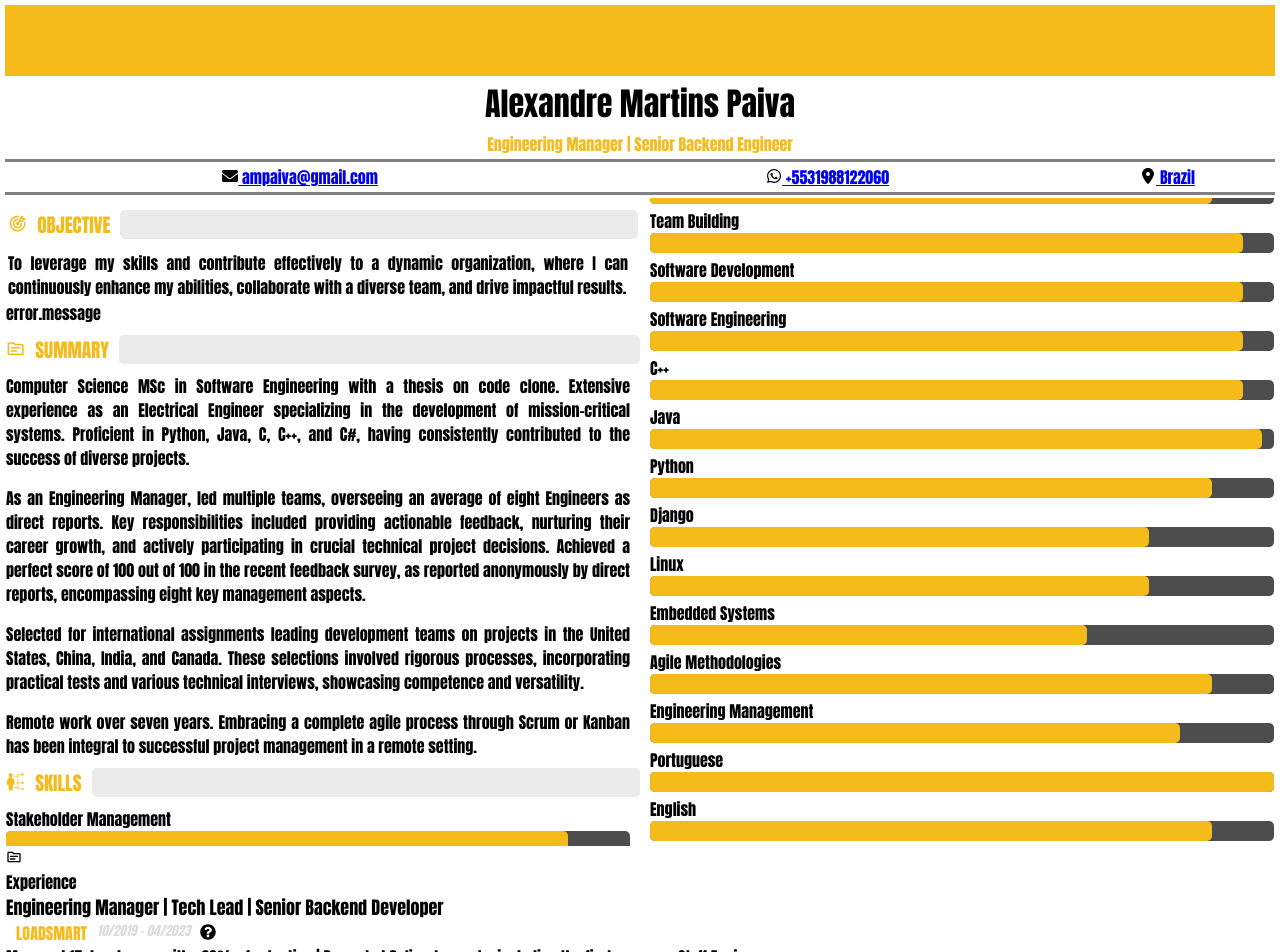
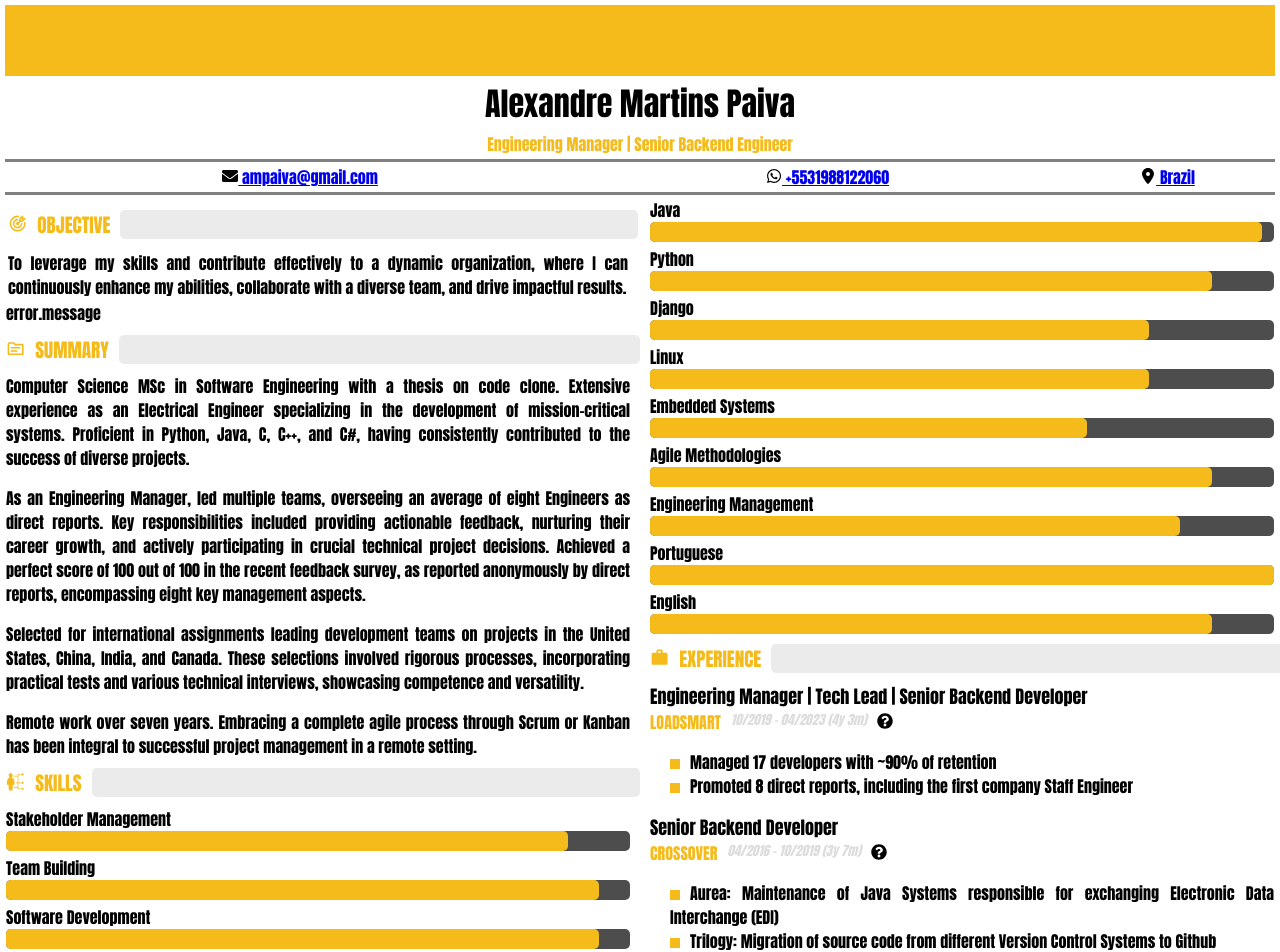
Before and after one commit to ampaiva/mycv, a React (Create React App) app: page / in a window 1280 px wide. Shown: the top 952 px of the page. Built offline with nearby package versions, Linux system fonts and the light colour scheme.

Commit message:
Crossover

```diff
--- a/public/cv.json
+++ b/public/cv.json
@@ -6,7 +6,7 @@
                 "description": "Loadsmart is a startup founded in 2014 and based in Chicago. They provide logistic services for the US and                Canadian markets acting as a broker, connecting shippers with carriers. Loadsmart also has a division that provides SaaS for the logistics industry."
             },
             "start": "10/2019",
-            "end": "04/2023",
+            "end": "04/2023 (4y 3m)",
             "roles": [
                 "Engineering Manager",
                 "Tech Lead",
@@ -16,6 +16,22 @@
                 "Managed 17 developers with ~90% of retention",
                 "Promoted 8 direct reports, including the first company Staff Engineer"
             ]
+        },
+        {
+            "company": {
+                "name": "Crossover",
+                "description": "Crossover is one of the companies of ESW Capital. Based in Austin, Texas, the ESW Capital group specifically focuses on buying, strengthening, and then growing mature business software companies."
+            },
+            "start": "04/2016",
+            "end": "10/2019 (3y 7m)",
+            "roles": [
+                "Senior Backend Developer"
+            ],
+            "activities": [
+                "Aurea: Maintenance of Java Systems responsible for exchanging Electronic Data Interchange (EDI)",
+                "Trilogy: Migration of source code from different Version Control Systems to Github",
+                "Optiva: Maintenance and development of new features for Optiva Business Support Systems (BSS) solutions Java development for telephony billing. Development using a proprietary language and platform to process billing scenarios for the telecommunications industry"
+            ]
         }
     ]
 }
--- a/src/CV.css
+++ b/src/CV.css
@@ -115,14 +115,13 @@
   border-width: 20px;
   border-radius: 5px;
   background-color: #f5bb1b;
-  width: 50%;
 }
 
 .experience .company-period .company {
   color: #f5bb1b;
   font-size: medium;
   text-transform: uppercase;
-  margin-left: 10px;
+  margin-left: 0px;
 }
 
 .experience .company-period .period {
@@ -132,6 +131,20 @@
   margin-left: 10px;
 }
 
+.list {
+  list-style-type: none; /* Remove default bullets */
+  padding-left: 20px; /* Add some left padding to the list */
+}
+
+.list li:before {
+  content: ""; /* Add content before each list item */
+  display: inline-block;
+  width: 10px; /* Adjust the width of the bullet point */
+  height: 10px; /* Adjust the height of the bullet point */
+  background-color: #f5bb1b; /* Set the background color */
+  margin-right: 10px; /* Add some space between bullet point and text */
+}
+
 .help {
   display: none;
 }
--- a/src/CV.js
+++ b/src/CV.js
@@ -8,9 +8,9 @@ import { MdOutlineTopic } from "react-icons/md";
 import { TbTargetArrow } from "react-icons/tb";
 import { GiSkills } from "react-icons/gi";
 import { FaLocationDot } from "react-icons/fa6";
+import { MdWork } from "react-icons/md";
 
 
-import { marked } from 'marked';
 import DictToHTML from './cv-generator';
 
 import './CV.css';
@@ -148,16 +148,17 @@ const CV = () => {
                         </div>
                       </div>
                     </div>
-                  </div>
-                  <div class="section">
+                    <div class="section">
                     <div class="title">
-                      <div class="column"><div class="icon"><MdOutlineTopic /></div></div>
+                      <div class="column"><div class="icon"><MdWork /></div></div>
                       <div class="column"><div class="text">Experience</div></div>
                       <div class="column"><div class="filler"></div></div>
                     </div>
                     <div class="contents">
                       <DictToHTML jsonString={markdown} />
                     </div>
+                  </div>
+
                   </div>
                 </td>
               </tr>
--- a/src/cv-generator.js
+++ b/src/cv-generator.js
@@ -6,7 +6,11 @@ import { FaQuestionCircle } from "react-icons/fa";
 function Activities({ activities }) {
     return (
         <div className="activities">
-            {activities.join(' | ')}
+            <ul className="list">
+                {activities.map((activity) => (
+                    <li>{activity}</li>
+                ))}
+            </ul>
         </div>
     );
 }
@@ -47,7 +51,7 @@ function ExperienceList({ experiences }) {
         </div>
     );
 }
-function DictToHTML({jsonString}) {
+function DictToHTML({ jsonString }) {
 
     let data = null;
     let error = null;
```
